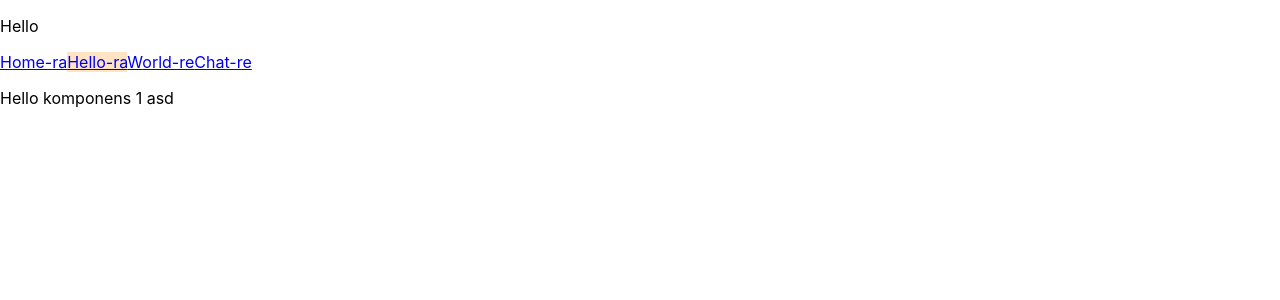
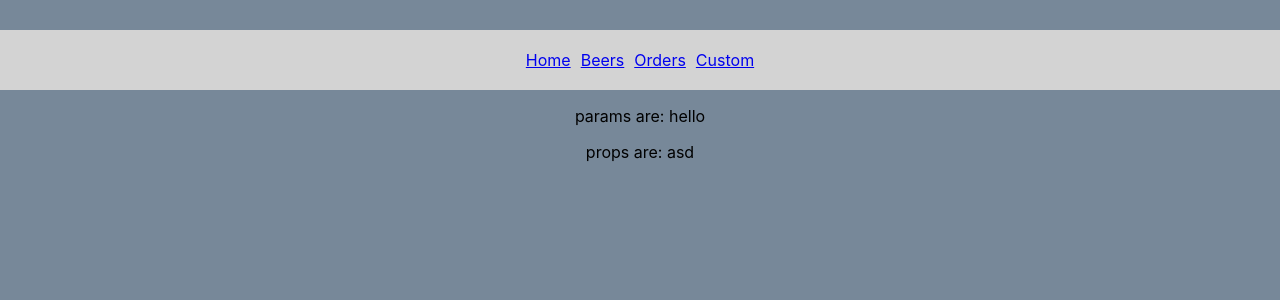
Before and after one commit to DaniBencz/Brepi, a React (Create React App) app: page /hello/1 in a window 1280 px wide. Shown: the top 300 px of the page. Built offline with nearby package versions, Linux system fonts and the light colour scheme.

Commit message:
api call

```diff
--- a/src/App.css
+++ b/src/App.css
@@ -1,5 +1,15 @@
 .App {
   text-align: center;
+}
+
+#header{
+  background-color: lightgrey;
+  margin-top: 30px;
+  padding: 20px;
+}
+
+.nav-link{
+  margin: 5px;
 }
 
 .selected{
--- a/src/App.tsx
+++ b/src/App.tsx
@@ -1,39 +1,34 @@
 import React from 'react'
 import './App.css'
 
-import { BrowserRouter as Router, Switch, NavLink, Route, useParams } from 'react-router-dom'
-
-function Hello({ name }: { name: string }) {
-  let { id } = useParams();
-  return (
-    <p>Hello komponens {id} {name}</p>
-  )
-}
+import { BrowserRouter as Router, Switch, Route } from 'react-router-dom'
+import Header from './components/Header'
+import Custom from './components/Custom'
+import Beers from './components/Beers'
 
 function App() {
   return (
     <Router>
-      <div>
-        <p>Hello</p>
-        <NavLink to='/' className='nav-link' activeClassName='selected' exact>Home-ra</NavLink>
-        <NavLink to='/hello/1' className='nav-link' activeClassName='selected'>Hello-ra</NavLink>
-        <NavLink to='/world' className='nav-link' activeClassName='selected'>World-re</NavLink>
-        <NavLink to='/chat' className='nav-link' activeClassName='selected'>Chat-re</NavLink>
-      </div>
+      <div className="App">
+        <Header />
         <Switch>
           <Route path='/' exact>
-          <p>Default komponens</p>
+            <p>Home</p>
           </Route>
-        <Route path='/hello/:id'>
-          <Hello name='asd' />
+          <Route path='/beers'>
+            <Beers/>
           </Route>
-        <Route path='/world'>
-          <p>world</p>
+          <Route path='/orders'>
+            <p>Orders</p>
+          </Route>
+          <Route path='/:id'>
+            <Custom name='asd' />
           </Route>
           <Route>
             <p>404</p>
           </Route>
         </Switch>
+      </div>
     </Router>
   )
 }
--- /dev/null
+++ b/src/components/Beers.tsx
@@ -0,0 +1,32 @@
+import React from 'react'
+
+type beer = {
+  id: number
+  name: string
+}
+
+export default class Beers extends React.Component {
+
+  state: { beers: beer[] } = {
+    beers: []
+  }
+
+  componentDidMount() {
+    fetch('https://api.punkapi.com/v2/beers/random')
+      .then(resp => resp.json())
+      .then(resp => {
+        console.log('resp: ', resp)
+        this.setState(prevState => ({ beers: resp }))
+      })
+  }
+
+  render() {
+    return (
+      <>
+        {this.state.beers.map(beer => {
+          return <p key={beer.id}>{beer.name}</p>
+        })}
+      </>
+    )
+  }
+}
--- /dev/null
+++ b/src/components/Custom.tsx
@@ -0,0 +1,19 @@
+import React from 'react'
+import { useParams } from 'react-router-dom'
+
+type myParams = {
+  name: string
+}
+
+// const Custom = ({ name }: { name: string }) => {
+const Custom = ({ name }: myParams) => {
+  let { id } = useParams();
+  return (
+    <>
+      <p>params are: {id}</p>
+      <p>props are: {name}</p>
+    </>
+  )
+}
+
+export default Custom
--- /dev/null
+++ b/src/components/Header.tsx
@@ -0,0 +1,15 @@
+import React from 'react'
+import { NavLink } from 'react-router-dom'
+
+const Header = () => {
+  return (
+    <div id="header">
+      <NavLink to='/' className='nav-link' activeClassName='selected' exact>Home</NavLink>
+      <NavLink to='/beers' className='nav-link' activeClassName='selected'>Beers</NavLink>
+      <NavLink to='/orders' className='nav-link' activeClassName='selected'>Orders</NavLink>
+      <NavLink to='/1' className='nav-link' activeClassName='selected'>Custom</NavLink>
+    </div>
+  )
+}
+
+export default Header
--- a/src/index.css
+++ b/src/index.css
@@ -5,6 +5,7 @@ body {
     sans-serif;
   -webkit-font-smoothing: antialiased;
   -moz-osx-font-smoothing: grayscale;
+  background-color: lightslategray;
 }
 
 code {
```
Also changed, not shown: notes.txt. Lines whose indentation alone changed are shown as unchanged.
